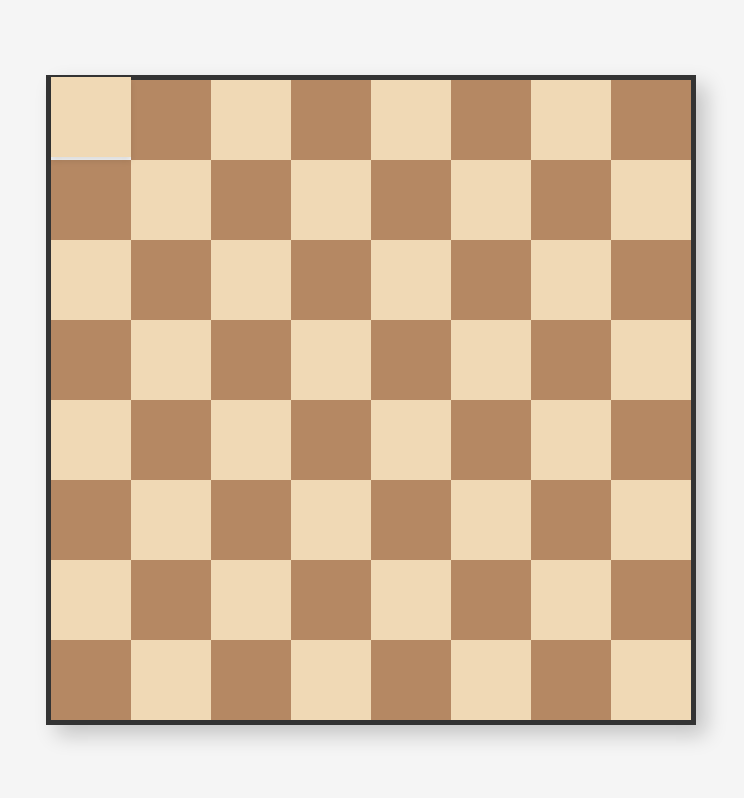
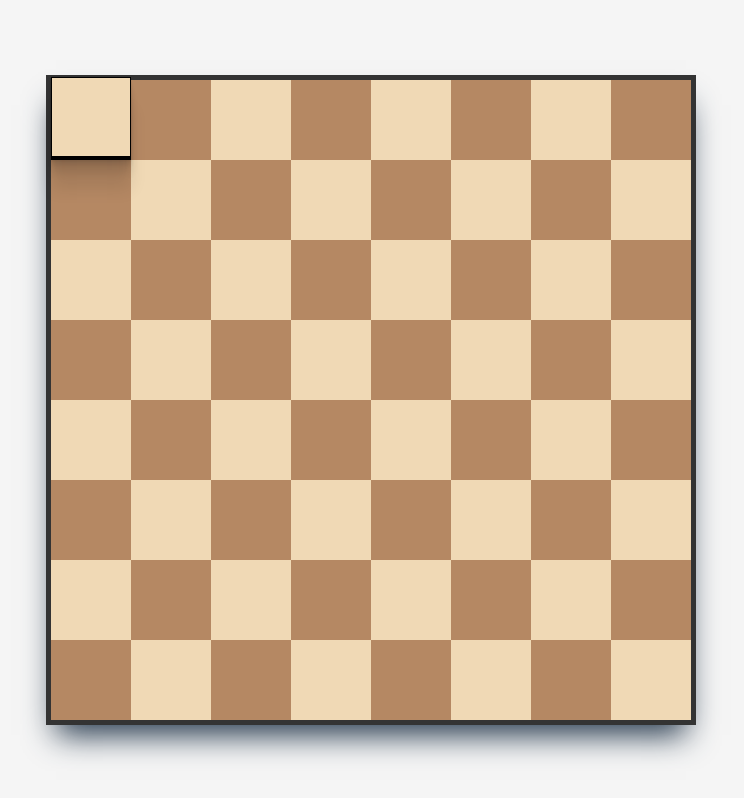
Before and after one commit to LiamWalenius/chess-website-react, a React (Vite) app: page / in a window 1280 px wide. In both pictures the pointer is over the element 360 px from the left and 120 px from the top of the page. Shown: the whole page, without its empty margins (269-1013 px from the left). Built offline with nearby package versions, Linux system fonts and the light colour scheme; the HTML template or start-up script is replaced by a standard one.

Commit message:
Updated the hover effect on each cell and changed some styles.

```diff
--- a/package.json
+++ b/package.json
@@ -11,7 +11,8 @@
   },
   "dependencies": {
     "react": "^18.2.0",
-    "react-dom": "^18.2.0"
+    "react-dom": "^18.2.0",
+    "react-router-dom": "^6.23.1"
   },
   "devDependencies": {
     "@types/react": "^18.2.66",
--- a/src/App.css
+++ b/src/App.css
@@ -49,7 +49,8 @@ body {
     grid-template-columns: repeat(8, 80px);
     grid-template-rows: repeat(8, 80px);
     border: 5px solid #333;
-    box-shadow: 10px 10px 20px rgba(0,0,0,0.2);
+    box-shadow: rgb(38, 57, 77) 0px 20px 30px -10px;
+    background-color: black;
 }
 
 .cell {
@@ -64,7 +65,10 @@ body {
 
 .cell:hover {
     transform: translateY(-3px);
-    box-shadow: 0 4px 6px rgba(0,0,0,0.1);
+    box-shadow: rgba(0, 0, 0, 0.09) 0px 2px 1px, rgba(0, 0, 0, 0.09) 0px 4px 2px, rgba(0, 0, 0, 0.09) 0px 8px 4px, rgba(0, 0, 0, 0.09) 0px 16px 8px, rgba(0, 0, 0, 0.09) 0px 32px 16px;
+    border: 1px solid black;
+    /*position: relative;*/
+    z-index: 1;
 }
 
 .white {
@@ -99,6 +103,7 @@ body {
     #chessboard {
         border: 5px solid #ccc;
         box-shadow: 0 0 100px rgba(255,255,255,0.2);
+        background: white;
     }
 
     .cell {
@@ -106,7 +111,10 @@ body {
     }
 
     .cell:hover {
-        box-shadow: 0 4px 6px rgba(255,255,255,0.2);
+        box-shadow: rgba(255, 255, 255, 0.09) 0px 2px 1px, rgba(255, 255, 255, 0.09) 0px 4px 2px, rgba(255, 255, 255, 0.09) 0px 8px 4px, rgba(255, 255, 255, 0.09) 0px 16px 8px, rgba(0, 0, 0, 0.09) 0px 32px 16px;
+        border: 1px solid #ffffff;
+        /*position: relative;*/
+        z-index: 1;
     }
 
     .white {
```
Also changed, not shown: 1 other file (tests, documents, lock files or other folders).
